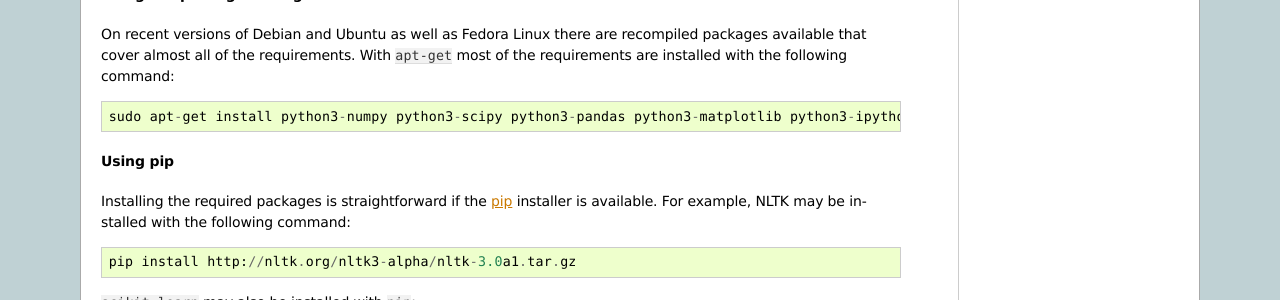
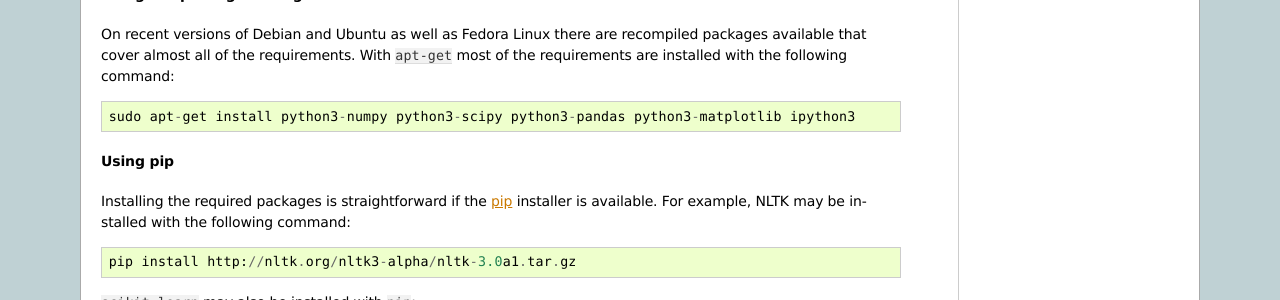
Before and after one commit to ariddell/tatom, a Sphinx documentation site: the page built from source/preliminaries.rst, in a window 1280 px wide and 900 px high, scrolled down 1469 px. Shown: the part 151-451 px from the top of the window. Built offline with Sphinx 7.4.7, drawn with Linux system fonts in a browser that asks for light colours.

Commit message:
Update instructions for newer Debian/Ubuntu vintages
Closes #9.

```diff
--- a/source/preliminaries.rst
+++ b/source/preliminaries.rst
@@ -120,7 +120,7 @@ On recent versions of Debian and Ubuntu as well as Fedora Linux there are
 recompiled packages available that cover almost all of the requirements. With
 ``apt-get`` most of the requirements are installed with the following command::
 
-    sudo apt-get install python3-numpy python3-scipy python3-pandas python3-matplotlib python3-ipython
+    sudo apt-get install python3-numpy python3-scipy python3-pandas python3-matplotlib ipython3
 
 Using pip
 ~~~~~~~~~
```
